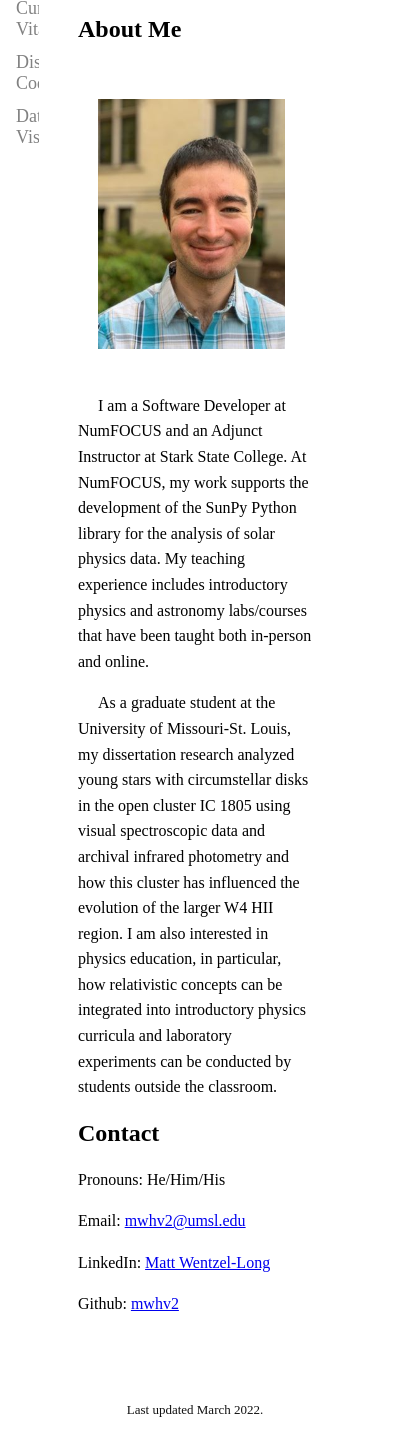
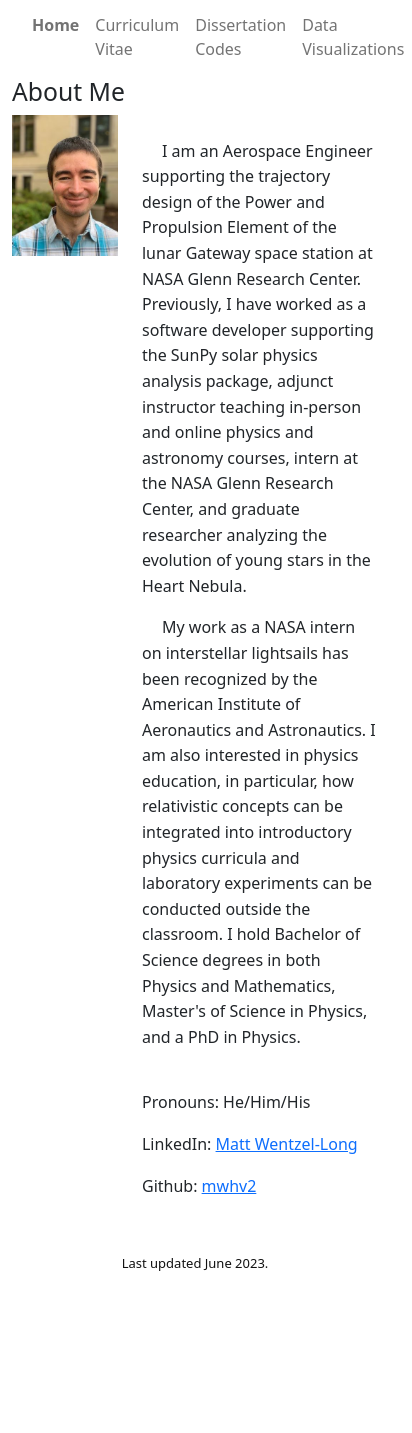
Before and after one commit to mwhv2/mwhv2.github.io, a plain HTML site: page index.html in a window 390 px wide. Shown: the part 61-1494 px from the top of the page, 412 px wide, since content can reach past the window. After the commit the page ends 1350 px from the top, so only its background shows below. Drawn offline with nearby package versions, Linux system fonts and the light colour scheme.

Commit message:
Update website
This includes updates to the main page, cv, and overall formatting (switch to mobile-friendly bootstrap).

```diff
--- a/index.html
+++ b/index.html
@@ -2,36 +2,54 @@
 <html>
 <head>
     <title>MWL - Home</title>
+    <link href="https://cdn.jsdelivr.net/npm/bootstrap@5.0.2/dist/css/bootstrap.min.css" rel="stylesheet" integrity="sha384-EVSTQN3/azprG1Anm3QDgpJLIm9Nao0Yz1ztcQTwFspd3yD65VohhpuuCOmLASjC" crossorigin="anonymous">
     <link rel="stylesheet" href="styles.css">
 </head>
 <body>
+<div class="container">
 <header>
     <div class="head1">Matt Wentzel-Long</div>
-    <hr style="width:59%;">
 </header>
-<div class="sidenav">
-  <a href="index.html">Home</a>
-  <a href="cv.html">Curriculum Vitae</a>
-  <a href="dis_codes.html">Dissertation Codes</a>
-  <a href="dat_vis.html">Data Visualizations</a>
+<nav class="navbar navbar-expand navbar-light bg-white justify-content-between">
+  <div class="container-fluid">
+      <div class="navbar-nav">
+        <a class="nav-link" href="index.html"><b>Home</b></a>
+        <a class="nav-link" href="cv.html">Curriculum Vitae</a>
+        <a class="nav-link" href="dis_codes.html"">Dissertation Codes</a>
+        <a class="nav-link" href="dat_vis.html">Data Visualizations</a>
+      </div>
+  </div>
+</nav>
 </div>
-<div class="body_sec">
+
+
+<div class="container">
+
+<div class="row">
 <h2>About Me</h2>
-<p style="float:left;"><img src="Images/mwentzel-long2.jpg" style="width:80%"></p>
-<br><p style="text-indent:20px;">I am a Software Developer at NumFOCUS and an Adjunct Instructor at Stark State College. At NumFOCUS, my work supports the development of the SunPy Python library for the analysis of solar physics data. My teaching experience includes introductory physics and astronomy labs/courses that have been taught both in-person and online.</p>
-<p style="text-indent:20px;">As a graduate student at the University of Missouri-St. Louis, my dissertation research analyzed young stars with circumstellar disks in the open cluster IC 1805 using visual spectroscopic data and archival infrared photometry and how this cluster has influenced the evolution of the larger W4 HII region. I am also interested in physics education, in particular, how relativistic concepts can be integrated into introductory physics curricula and laboratory experiments can be conducted by students outside the classroom.</p>
 </div>
-<div class="body_sec">
-<h2>Contact</h2>
+
+<div class="row">
+<div class="col-4">
+<img src="Images/mwentzel-long2.jpg" class="img-fluid">
+</div>
+<div class="col-8">
+<br><p style="text-indent:20px;">
+I am an Aerospace Engineer supporting the trajectory design of the Power and Propulsion Element of the lunar Gateway space station at NASA Glenn Research Center. Previously, I have worked as a software developer supporting the SunPy solar physics analysis package, adjunct instructor teaching in-person and online physics and astronomy courses, intern at the NASA Glenn Research Center, and graduate researcher analyzing the evolution of young stars in the Heart Nebula.</p>
+<p style="text-indent:20px;">My work as a NASA intern on interstellar lightsails has been recognized by the American Institute of Aeronautics and Astronautics. I am also interested in physics education, in particular, how relativistic concepts can be integrated into introductory physics curricula and laboratory experiments can be conducted outside the classroom.
+I hold Bachelor of Science degrees in both Physics and Mathematics, Master's of Science in Physics, and a PhD in Physics.
+</p>
+<br>
 <p>Pronouns: He/Him/His</p>
-<p>Email: <a href="mailto:mwhv2@umsl.edu">mwhv2@umsl.edu</a></p>
 <p>LinkedIn: <a href="https://www.linkedin.com/in/matt-wentzel-long-a2054256/" target="_blank">Matt Wentzel-Long</a></p>
 <p>Github: <a href="https://github.com/mwhv2" target="_blank">mwhv2</a></p>
 </div>
+</div>
+
+</div>
+
 <br>
-<br>
-<br>
-<footer>Last updated March 2022.</footer>
+<footer>Last updated June 2023.</footer>
 <meta name="viewport" content="width=device-width, initial-scale=1.0">
 </body>
 </html>
--- a/styles.css
+++ b/styles.css
@@ -20,36 +20,6 @@ td, th {
   border-radius: 10px;
   text-align: left;
   padding: 8px;
-}
-.sidenav {
-  height: 100%; /* Full-height: remove this if you want "auto" height */
-  width: 10%; /* Set the width of the sidebar */
-  position: fixed; /* Fixed Sidebar (stay in place on scroll) */
-  z-index: 1; /* Stay on top */
-  top: 0; /* Stay at the top */
-  left: 0;
-  overflow-x: hidden; /* Disable horizontal scroll */
-  padding-top: 20px;
-}
-
-/* The navigation menu links */
-.sidenav a {
-  padding: 6px 8px 6px 16px;
-  text-decoration: none;
-  font-size: large;
-  color: #818181;
-  display: block;
-}
-.sidenav p {
-  padding: 6px 8px 6px 16px;
-  text-decoration: none;
-  font-size: 10px;
-  color: #818181;
-  position:relative;
-}
-/* When you mouse over the navigation links, change their color */
-.sidenav a:hover {
-  color: #111;
 }
 footer {
     width: 100%;
@@ -97,7 +67,7 @@ p {
   content: "\2796";
 }
 .active, .collapsible:hover {
-  background-color:LightGray;
+  background-color:LigthGray;
 }
 .content {
   padding: 0 18px;
@@ -105,7 +75,3 @@ p {
   overflow: hidden;
   background-color: #f1f1f1;
 }
-code {
-  background-color:LightGray;
-  padding: 2px;
-}
```
Also changed, not shown: cv.html (+20 -11 lines), dat_vis.html (+17 -12 lines), dis_codes.html (+15 -9 lines), timeseries.html (+1 -1 lines).
